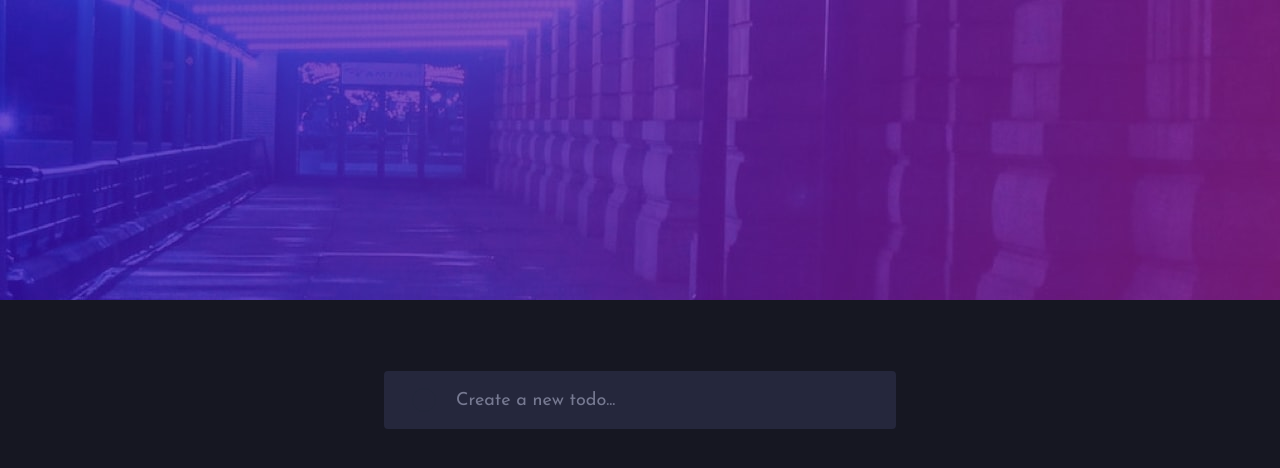
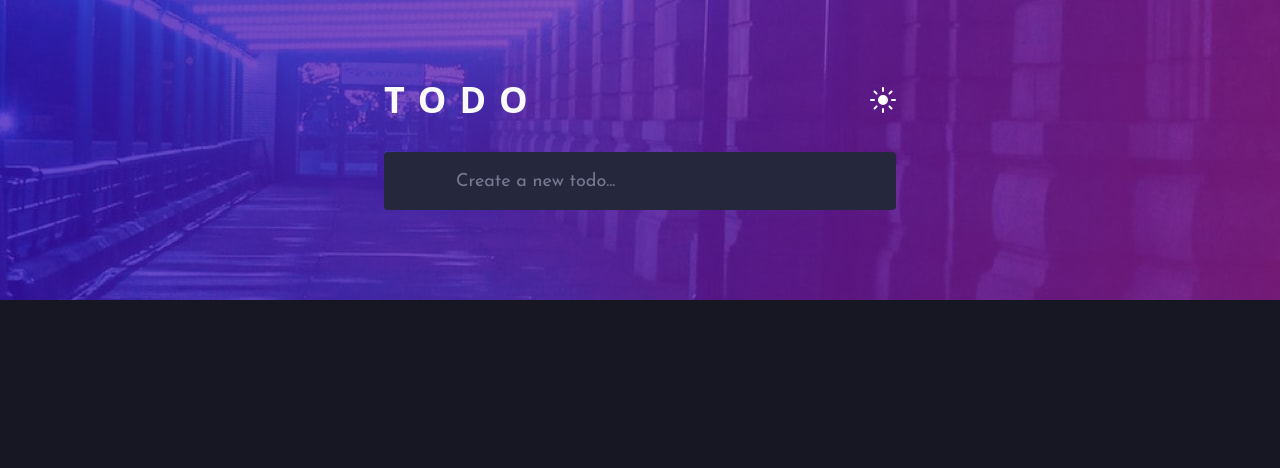
Before and after one commit to Sthabiraj/react-todo-app, a React (Vite) app: page / in a window 1280 px wide. Shown: the top 468 px of the page. Built offline with nearby package versions, Linux system fonts and the light colour scheme.

Commit message:
Added dark mode toggle and applied it to the entire app.

```diff
--- a/src/App.jsx
+++ b/src/App.jsx
@@ -1,10 +1,24 @@
 import React from "react";
 import Input from "./components/Input";
+import Header from "./components/Header";
+import { useState } from "react";
 
 const App = () => {
+  const [isDark, setIsDark] = useState(true);
+  const toggleTheme = () => {
+    setIsDark(!isDark);
+  };
+
   return (
-    <div className="flex justify-center items-center h-screen bg-darkTheme-veryDarkBlue bg-darkThemeImage bg-no-repeat">
-      <Input />
+    <div
+      className={`flex flex-col items-center h-screen ${
+        isDark
+          ? "bg-darkTheme-veryDarkBlue bg-darkThemeImage"
+          : "bg-lightTheme-veryLightGray bg-lightThemeImage"
+      }  bg-no-repeat`}
+    >
+      <Header toggleTheme={toggleTheme} isDark={isDark} />
+      <Input isDark={isDark} />
     </div>
   );
 };
--- /dev/null
+++ b/src/components/Header.jsx
@@ -0,0 +1,19 @@
+import React from "react";
+
+const Header = ({ toggleTheme, isDark }) => {
+  return (
+    <div className="flex justify-between w-screen max-w-lg mb-8 mt-20 ">
+      <h1 className="font-bold text-lightTheme-veryLightGray text-4xl tracking-wider">
+        T O D O
+      </h1>
+      <button onClick={toggleTheme}>
+        <img
+          src={`src/assets/images/icon-${isDark ? "sun" : "moon"}.svg`}
+          alt="sun icon"
+        />
+      </button>
+    </div>
+  );
+};
+
+export default Header;
--- a/src/components/Input.jsx
+++ b/src/components/Input.jsx
@@ -3,11 +3,11 @@ import Box from "./UI/Box";
 import Checkbox from "./UI/Checkbox";
 import InputBox from "./UI/InputBox";
 
-const Input = () => {
+const Input = ({ isDark }) => {
   return (
-    <Box>
+    <Box isDark={isDark}>
       <Checkbox />
-      <InputBox />
+      <InputBox isDark={isDark} />
     </Box>
   );
 };
--- a/src/components/UI/Box.jsx
+++ b/src/components/UI/Box.jsx
@@ -1,9 +1,15 @@
 import React from "react";
 
-const Box = (props) => {
+const Box = ({ children, isDark }) => {
   return (
-    <div className="rounded bg-darkTheme-veryDarkDesaturatedBlue flex gap-5 px-7 py-4 w-screen max-w-lg">
-      {props.children}
+    <div
+      className={`rounded ${
+        isDark
+          ? "bg-darkTheme-veryDarkDesaturatedBlue"
+          : "bg-lightTheme-veryLightGrayishBlue"
+      } flex gap-5 px-7 py-4 w-screen max-w-lg`}
+    >
+      {children}
     </div>
   );
 };
--- a/src/components/UI/InputBox.jsx
+++ b/src/components/UI/InputBox.jsx
@@ -1,12 +1,16 @@
 import React from "react";
 
-const InputBox = () => {
+const InputBox = ({ isDark }) => {
   return (
     <div className="w-full">
       <input
         type="text"
         placeholder="Create a new todo..."
-        className="bg-darkTheme-veryDarkDesaturatedBlue focus:outline-none font-josefinSans text-base text-darkTheme-lightGrayishBlue placeholder-darkTheme-darkGrayishBlue w-full"
+        className={`bg-transparent focus:outline-none font-josefinSans text-base ${
+          isDark
+            ? "text-darkTheme-lightGrayishBlue placeholder-darkTheme-darkGrayishBlue"
+            : "text-lightTheme-veryDarkGrayishBlue placeholder-lightTheme-darkGrayishBlue"
+        } w-full`}
       />
     </div>
   );
```
